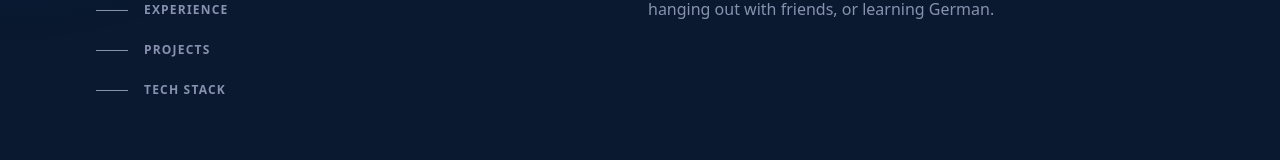
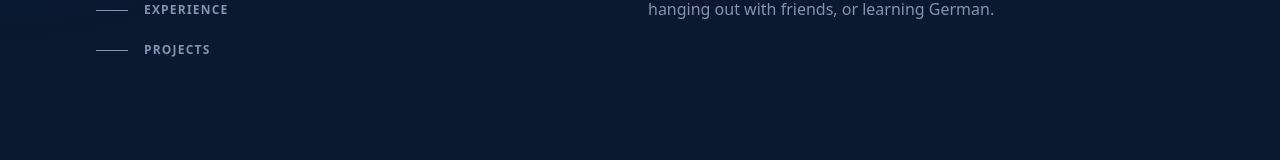
Before and after one commit to sm-abbas19/portfolio, a Next.js app: page / in a window 1280 px wide. Shown: the part 434-594 px from the top of the page. Built offline with nearby package versions, Linux system fonts and the light colour scheme.

Commit message:
techstackv3

```diff
--- a/src/components/Header.tsx
+++ b/src/components/Header.tsx
@@ -9,8 +9,8 @@ interface HeaderProps {
 const navItems = [
   { id: "about", label: "ABOUT" },
   { id: "experience", label: "EXPERIENCE" },
-  { id: "projects", label: "PROJECTS" },
-  { id: "techstack", label: "TECH STACK" },
+  { id: "projects", label: "PROJECTS" }
+
 ];
 
 const socialLinks = [
```
